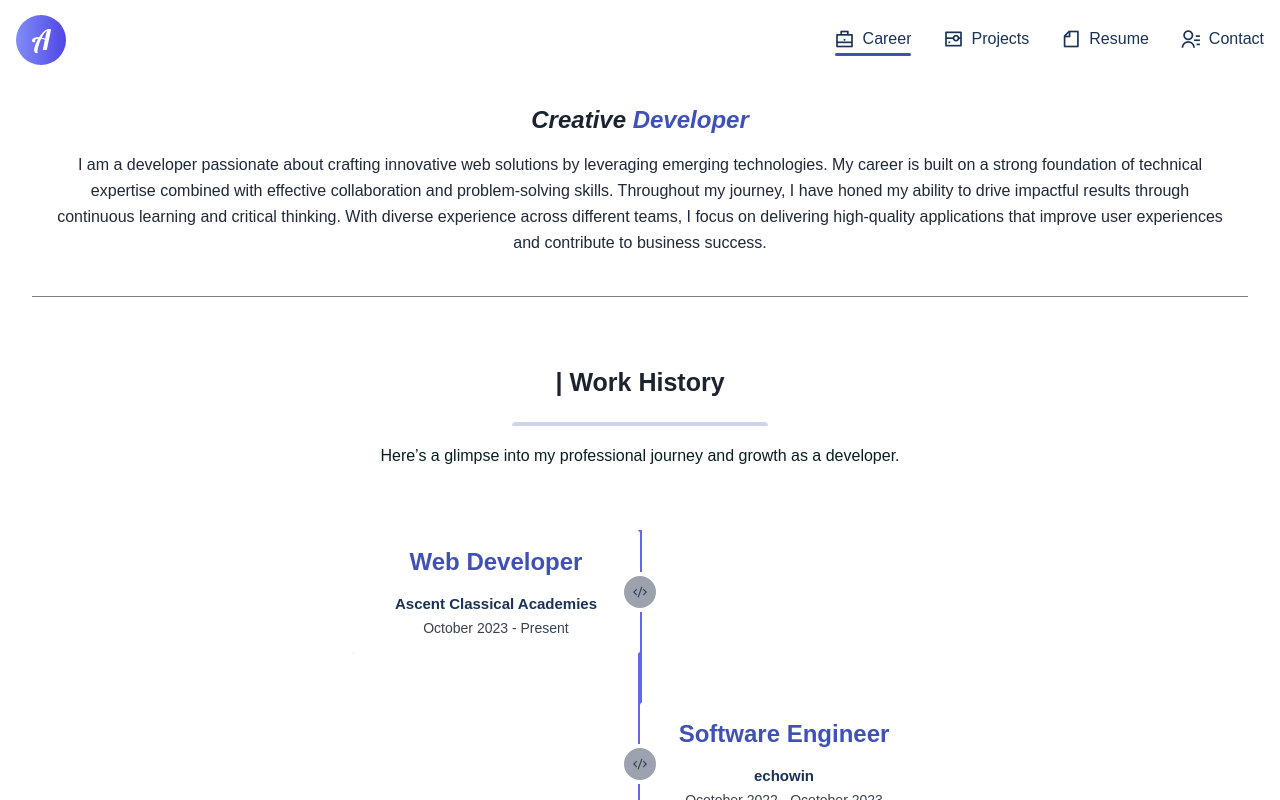
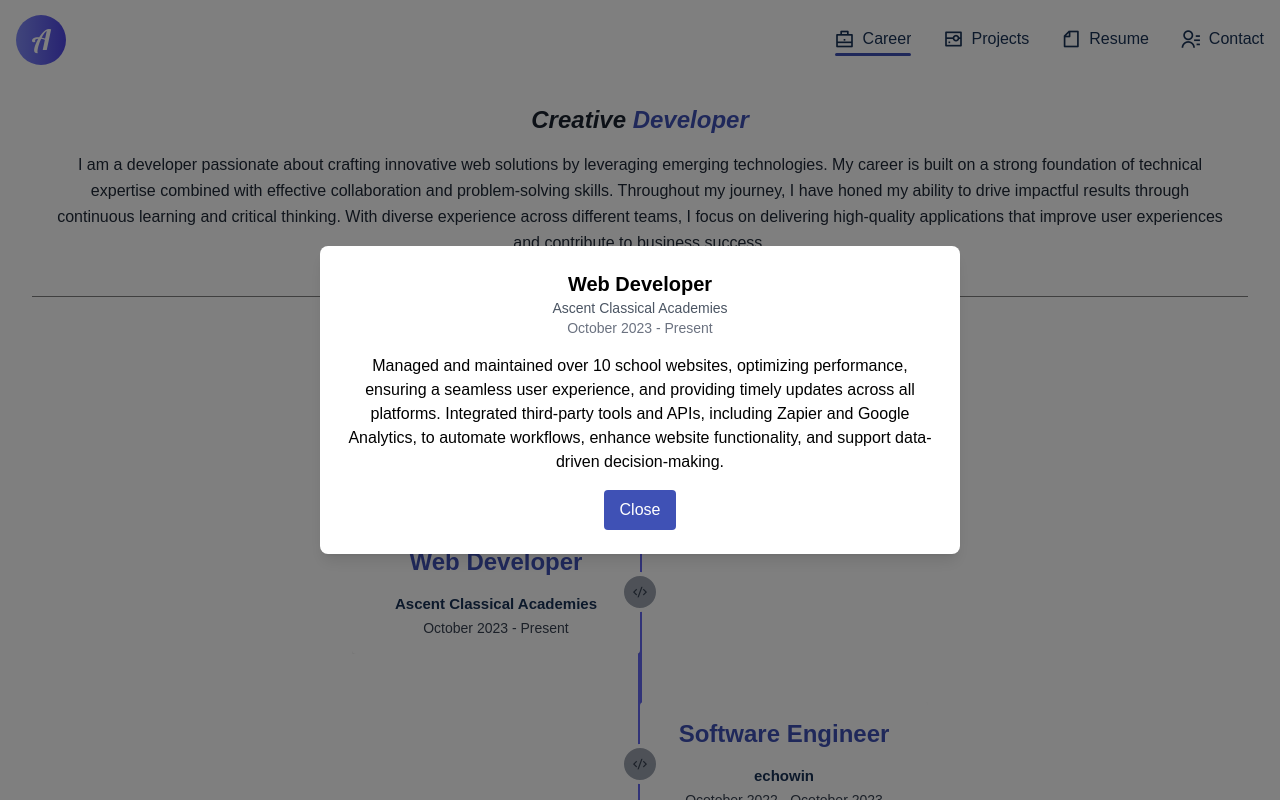
Before and after one commit to AMT98/PortfolioV3, a React (Vite) app: page /career in a window 1280 px wide. Both pictures are taken after a click on the element 640 px from the left and 591 px from the top of the page. Shown: the top 800 px of the page. Built offline with nearby package versions, Linux system fonts and the light colour scheme.

Commit message:
Added modals to showcase work duties/accomplishments

```diff
--- a/src/components/Career.tsx
+++ b/src/components/Career.tsx
@@ -1,13 +1,78 @@
+import { useState } from "react";
 import { motion } from "framer-motion";
 import { slideIn } from "../utils/motion.tsx";
 import About from "./About.tsx";
 import { TypingText } from "./CustomTexts";
 import { staggerContainer } from "../utils/motion.tsx";
 
-const Career = () => {
+interface ModalProps {
+  isOpen: boolean;
+  onClose: () => void;
+  jobTitle: string;
+  company: string;
+  duration: string;
+  description: string;
+}
+const Modal: React.FC<ModalProps> = ({
+  isOpen,
+  onClose,
+  jobTitle,
+  company,
+  duration,
+  description,
+}) => {
+  if (!isOpen) return null;
+
+  return (
+    <div
+      className="fixed inset-0 bg-black bg-opacity-50 flex justify-center items-center z-50"
+      onClick={onClose}
+    >
+      <div
+        className="bg-white p-6 rounded-lg shadow-lg w-11/12 sm:w-3/4 md:w-1/2"
+        onClick={(e) => e.stopPropagation()} // Prevent modal closing on clicking inside
+      >
+        <h3 className="text-xl font-bold">{jobTitle}</h3>
+        <p className="text-sm text-gray-600">{company}</p>
+        <span className="block text-sm text-gray-500">{duration}</span>
+        <p className="mt-4">{description}</p>
+        <button
+          className="mt-4 px-4 py-2 bg-primaryColor text-white rounded"
+          onClick={onClose}
+        >
+          Close
+        </button>
+      </div>
+    </div>
+  );
+};
+
+const Career: React.FC = () => {
+  const [modalOpen, setModalOpen] = useState<boolean>(false);
+  const [modalContent, setModalContent] = useState<{
+    jobTitle: string;
+    company: string;
+    duration: string;
+    description: string;
+  }>({
+    jobTitle: "",
+    company: "",
+    duration: "",
+    description: "",
+  });
   const leftSlideInVariants = slideIn("left", "tween", 0.2, 1);
   const rightSlideInVariants = slideIn("right", "tween", 0.3, 1);
   const staggerVariants = staggerContainer(0.1, 0.2);
+
+  const handleCardClick = (
+    jobTitle: string,
+    company: string,
+    duration: string,
+    description: string
+  ) => {
+    setModalContent({ jobTitle, company, duration, description });
+    setModalOpen(true);
+  };
 
   return (
     <section id="career">
@@ -58,7 +123,17 @@ const Career = () => {
                 animate="show"
                 className="mt-6 sm:mt-0 sm:mb-12"
               >
-                <div className="flex items-center flex-col sm:flex-row">
+                <div
+                  className="flex items-center flex-col sm:flex-row cursor-pointer"
+                  onClick={() =>
+                    handleCardClick(
+                      "Web Developer",
+                      "Ascent Classical Academies",
+                      "October 2023 - Present",
+                      "Managed and maintained over 10 school websites, optimizing performance, ensuring a seamless user experience, and providing timely updates across all platforms. Integrated third-party tools and APIs, including Zapier and Google Analytics, to automate workflows, enhance website functionality, and support data-driven decision-making."
+                    )
+                  }
+                >
                   <div className="flex justify-start w-full mx-auto items-center">
                     <div className="w-full sm:w-1/2 sm:flex-row">
                       <div className="bg-white p-4 rounded shadow group hover:bg-primaryColor cursor-pointer ease-in duration-150">
@@ -89,7 +164,17 @@ const Career = () => {
                 animate="show"
                 className="mt-6 sm:mt-0 sm:mb-12"
               >
-                <div className="flex items-center flex-col sm:flex-row">
+                <div
+                  className="flex items-center flex-col sm:flex-row cursor-pointer"
+                  onClick={() =>
+                    handleCardClick(
+                      "Software Engineer",
+                      "echowin",
+                      "October 2022 - October 2023",
+                      "Engineered dynamic navigation menu components for Echowin using Next.js, TypeScript, SASS, and CMS, enhancing user experience and site interactivity. Collaborated with a cross-functional team of 7 to revamp and optimize the website's UI and layout, improving visual appeal and usability."
+                    )
+                  }
+                >
                   <div className="flex justify-end w-full mx-auto items-center">
                     <div className="w-full sm:w-1/2 sm:flex-row">
                       <div className="bg-white p-4 rounded shadow group hover:bg-primaryColor cursor-pointer ease-in duration-150">
@@ -119,7 +204,17 @@ const Career = () => {
                 animate="show"
                 className="mt-6 sm:mt-0 sm:mb-12"
               >
-                <div className="flex items-center flex-col sm:flex-row">
+                <div
+                  className="flex items-center flex-col sm:flex-row cursor-pointer"
+                  onClick={() =>
+                    handleCardClick(
+                      "Web Developer",
+                      "Namaste Transportation",
+                      "January 2021 - October 2022",
+                      "Managed and maintained the company website, ensuring accurate, up-to-date content and optimizing it for search engines, which improved SEO performance. Led a comprehensive website redesign that enhanced user experience and resulted in a 58% increase in website traffic."
+                    )
+                  }
+                >
                   <div className="flex justify-start w-full mx-auto items-center">
                     <div className="w-full sm:w-1/2 sm:flex-row">
                       <div className="bg-white p-4 rounded shadow group hover:bg-primaryColor cursor-pointer ease-in duration-150">
@@ -146,6 +241,15 @@ const Career = () => {
           </div>
         </div>
       </motion.div>
+      {/* Modal Component */}
+      <Modal
+        isOpen={modalOpen}
+        onClose={() => setModalOpen(false)}
+        jobTitle={modalContent.jobTitle}
+        company={modalContent.company}
+        duration={modalContent.duration}
+        description={modalContent.description}
+      />
     </section>
   );
 };
```
